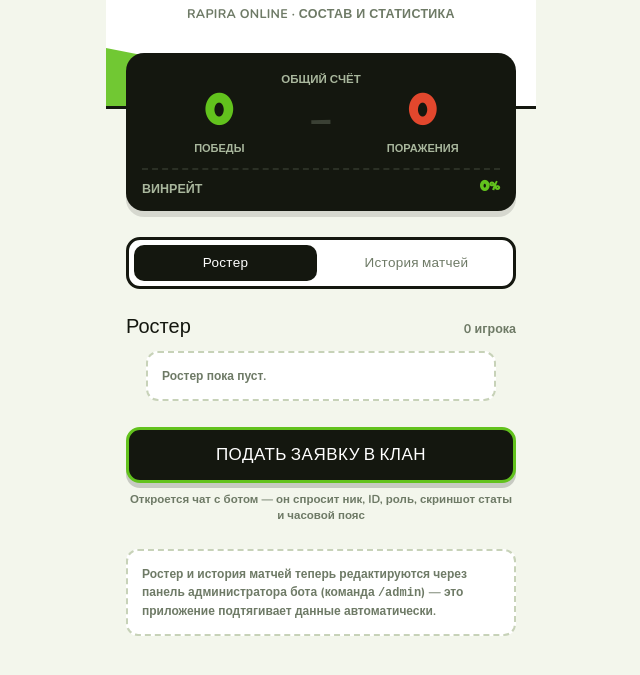
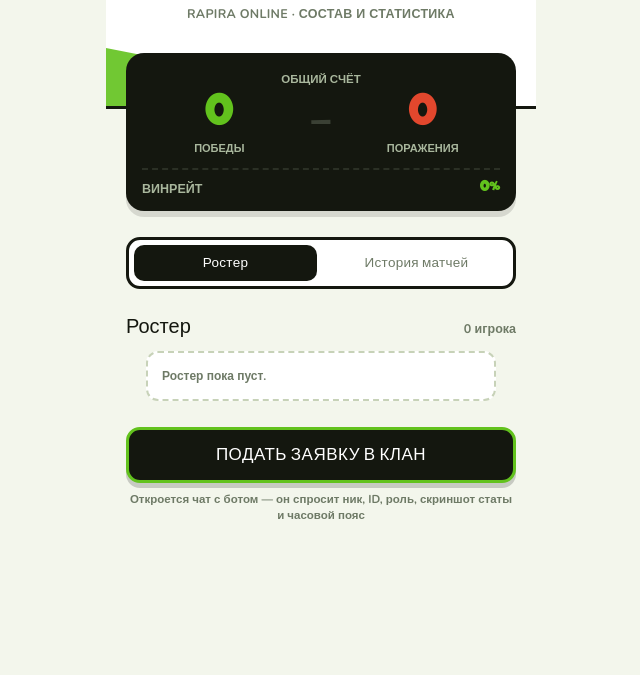
Before and after one commit to sasha25bs-byte/AmnyamTeam, a plain HTML site: page webapp/index.html in a window 1280 px wide. Shown: the part 149-824 px from the top of the page, without its empty margins (319-959 px from the left). After the commit the page ends 800 px from the top, so only its background shows below. Drawn offline with nearby package versions, Linux system fonts and the light colour scheme; no server answers.

Commit message:
Add files via upload

```diff
--- a/webapp/index.html
+++ b/webapp/index.html
@@ -479,11 +479,6 @@
   <button type="button" class="apply-cta" onclick="applyToClan()">ПОДАТЬ ЗАЯВКУ В КЛАН</button>
   <div class="apply-hint">Откроется чат с ботом — он спросит ник, ID, роль, скриншот статы и часовой пояс</div>
 
-  <div class="footer-note">
-    Ростер и история матчей теперь редактируются через панель администратора бота
-    (команда <code>/admin</code>) — это приложение подтягивает данные автоматически.
-  </div>
-
 </div>
 
 <script>
@@ -523,7 +518,7 @@
       </svg>`;
   }
 
-  // Данные ростера и истории матчей теперь берутся с сервера бота (см. /admin в боте) —
+  // Данные ростера и истории матчей берутся с сервера бота —
   // редактировать вручную здесь ничего не нужно, приложение само подтянет актуальные данные.
 
   function calcKD(kills, deaths) {
```
